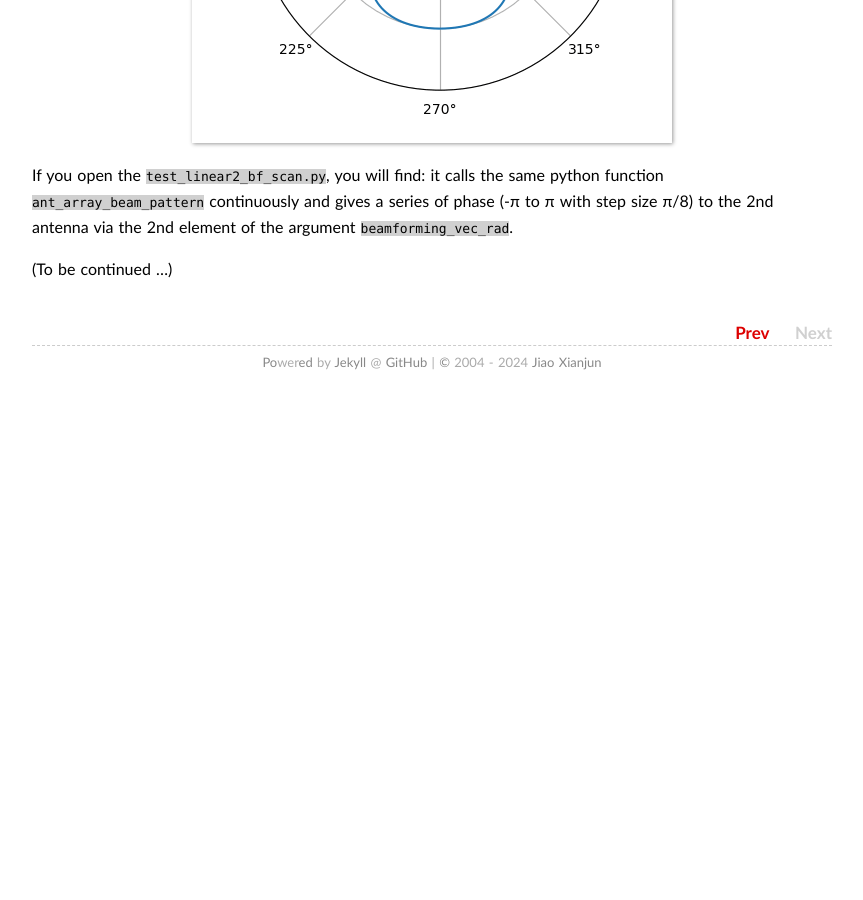
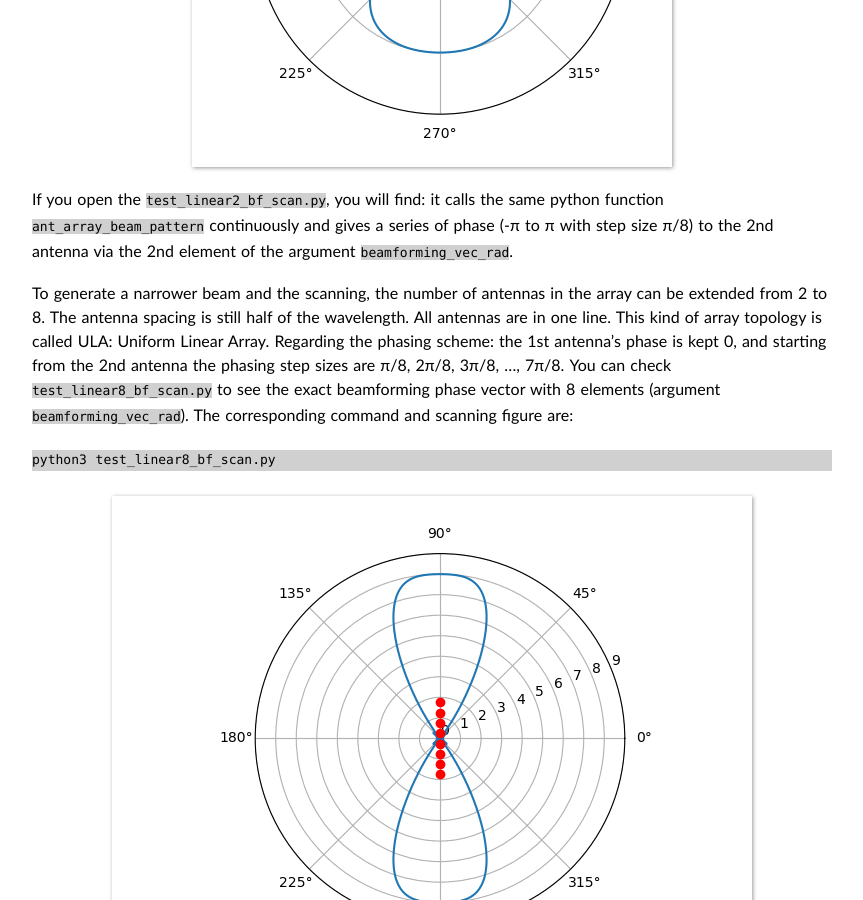
Before and after one commit to sdr-x/sdr-x.github.io, a Jekyll site: the page built from _posts/2024-05-26-beamforming3.md, in a window 1280 px wide and 900 px high, scrolled down 1293 px. Shown: the whole window, without its empty margins (208-1071 px from the left). Built offline with Jekyll 4.4.1, drawn with Linux system fonts in a browser that asks for light colours; comment, search, counter and statistics services are not loaded; before the commit the page ends 1698 px from its top, so only the background shows below that; some of the changed text lies outside the part shown.

Commit message:
Finish beamforming 3

````diff
--- a/_posts/2024-05-26-beamforming3.md
+++ b/_posts/2024-05-26-beamforming3.md
@@ -1,10 +1,10 @@
 ---
 date: 2024-05-25 12:02:00
 layout: post
-title: 	Wi-Fi beamforming explained 3 beam direction control by applying different phases to different antennas
+title: 	Wi-Fi beamforming explained 3 beam direction control for Uniform Linear Array (ULA)
 thread: 2024052502
 categories: wifi
-tags:  beamforming Wi-Fi WiFi 802.11 DSP multi-antenna 5G double-slit double-slit-experiment phased-array
+tags:  beamforming Wi-Fi WiFi 802.11 DSP multi-antenna 5G double-slit double-slit-experiment phased-array ULA Uniform-Linear-Array
 ---
 
 (Beamforming code download: [https://github.com/JiaoXianjun/sdrfun](https://github.com/JiaoXianjun/sdrfun))
@@ -30,6 +30,14 @@ python3 test_linear2_bf_scan.py
 ![](../media/dual-ant-beam-scan.gif)
 
 If you open the `test_linear2_bf_scan.py`, you will find: it calls the same python function `ant_array_beam_pattern` continuously and gives a series of phase (-π to π with step size π/8) to the 2nd antenna via the 2nd element of the argument `beamforming_vec_rad`.
+
+To generate a narrower beam and the scanning, the number of antennas in the array can be extended from 2 to 8. The antenna spacing is still half of the wavelength. All antennas are in one line. This kind of array topology is called ULA: Uniform Linear Array. Regarding the phasing scheme: the 1st antenna's phase is kept 0, and starting from the 2nd antenna the phasing step sizes are π/8, 2π/8, 3π/8, ..., 7π/8. You can check `test_linear8_bf_scan.py` to see the exact beamforming phase vector with 8 elements (argument `beamforming_vec_rad`). The corresponding command and scanning figure are:
+
+```
+python3 test_linear8_bf_scan.py
+```
+
+![](../media/linear8.gif)
 
 (To be continued ...)
 
````
Also changed, not shown: media/linear8.gif (added).
